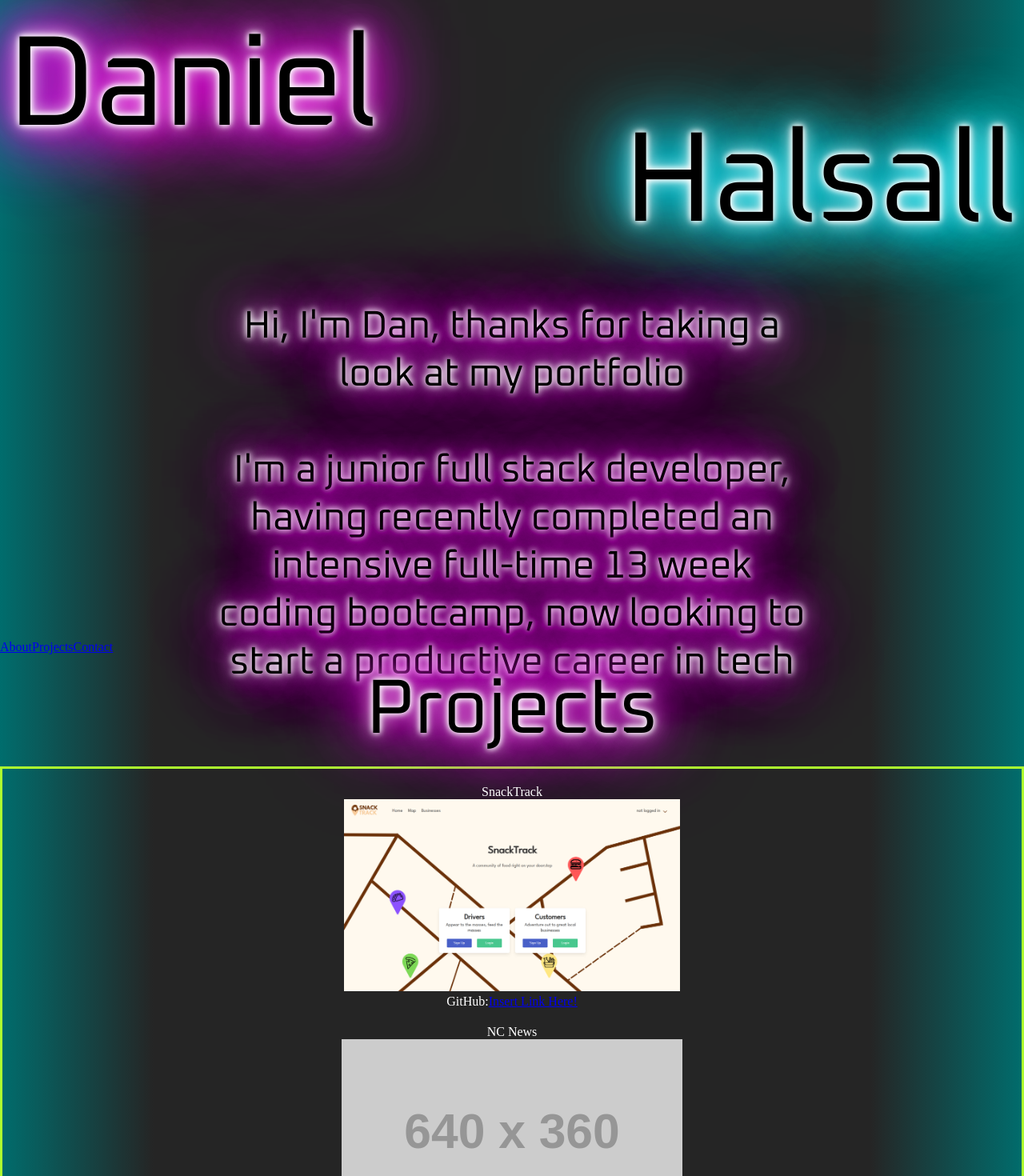
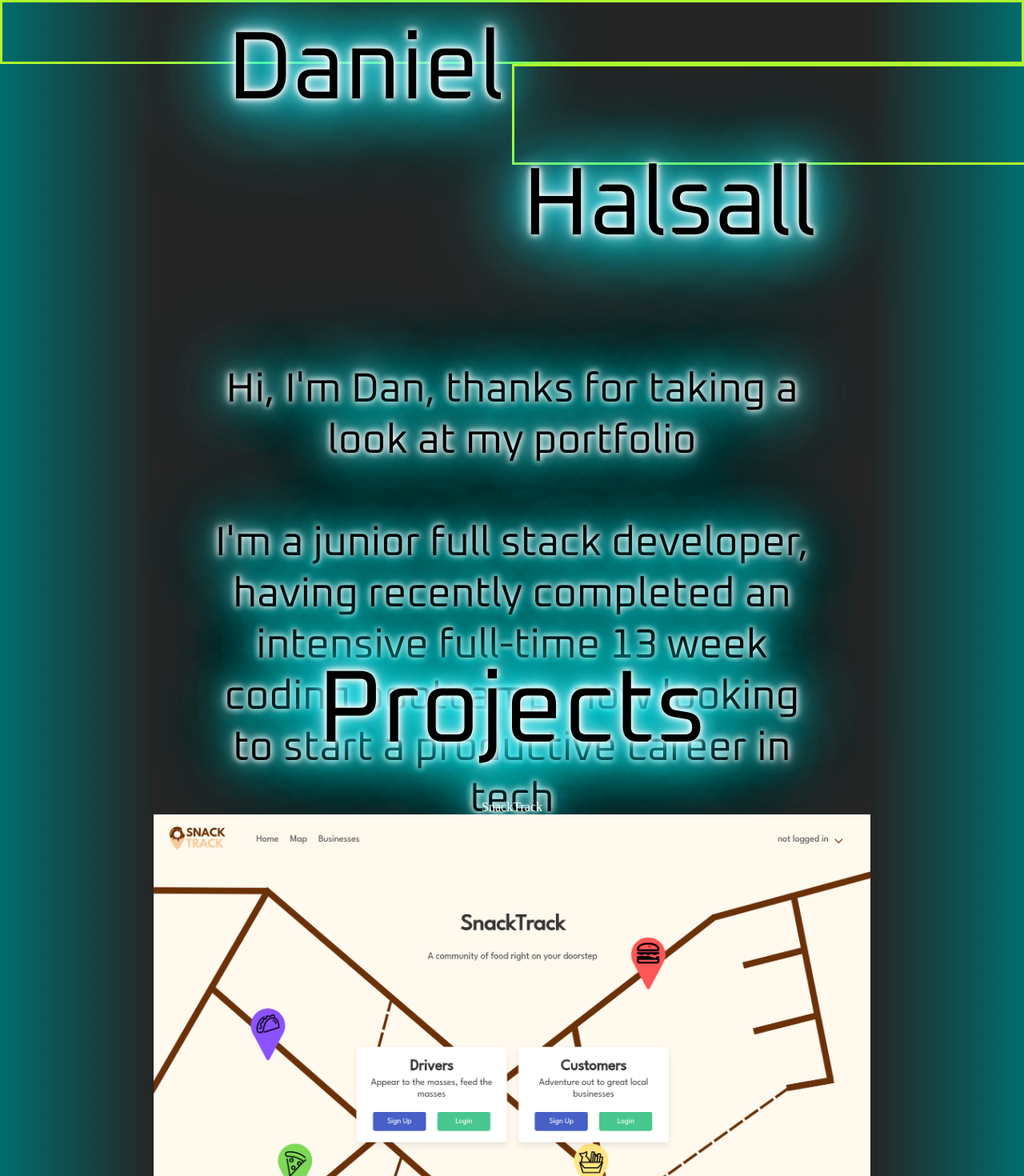
Before and after one commit to danny-817/Portfolio, a React (Vite) app: page / in a window 1280 px wide. Shown: the top 1470 px of the page at 80% size. Built offline with nearby package versions, Linux system fonts and the light colour scheme.

Commit message:
adjusting name font sizing and spacing to work on all screen sizes

```diff
--- a/src/App.css
+++ b/src/App.css
@@ -91,7 +91,7 @@ html {
   scroll-behavior: smooth;
 }
 .thumbnail {
-  max-height: 15em;
+  max-width: 70vw;
 }
 
 /* #root {
--- a/src/App.jsx
+++ b/src/App.jsx
@@ -18,7 +18,7 @@ function App() {
           </div>
           {/* <div className="fade-to-black full-page"></div> */}
 
-          <Navbar id="navbar" className="w-50" />
+          {/* <Navbar id="navbar" className="w-50" /> */}
           <div className="" id="projects">
             <Projects />
           </div>
--- a/src/components/about.jsx
+++ b/src/components/about.jsx
@@ -1,13 +1,13 @@
 export default function About() {
   return (
     <div className="landing-page scroll-snap">
-      <div className="firstname-container ">
-        <h1 className="firstname neon-glow-pink ">Daniel</h1>
+      <div className="firstname-container highlight  ">
+        <h1 className="firstname neon-glow-blue ">Daniel</h1>
       </div>
-      <div className="surname-container ">
-        <h1 className="surname neon-glow-blue">Halsall</h1>
+      <div className="surname-container highlight ">
+        <h1 className="surname neon-glow-blue  ">Halsall</h1>
       </div>
-      <p className="title neon-glow-pink  ">
+      <p className="title neon-glow-blue  ">
         Hi, I'm Dan, thanks for taking a look at my portfolio <br></br>
         <br></br>I'm a junior full stack developer, having recently completed an
         intensive full-time 13 week coding bootcamp, now looking to start a
--- a/src/components/projects.jsx
+++ b/src/components/projects.jsx
@@ -3,8 +3,8 @@ import { Link } from "react-router-dom";
 export default function Projects() {
   return (
     <div className="projects-page">
-      <h1 className="title neon-glow-pink">Projects</h1>
-      <div className="projects-container highlight">
+      <h1 className="title neon-glow-blue">Projects</h1>
+      <div className="projects-container ">
         <div className="project ">
           <h2>SnackTrack</h2>
 
--- a/src/custom/custom.css
+++ b/src/custom/custom.css
@@ -57,63 +57,63 @@ body {
   );
 
   height: 100vh;
-  /* color: rgb(255, 255, 255); */
+  width: 100vw;
+
   font-family: "Oxanium", Courier, monospace;
   align-content: center;
   justify-content: center;
-
-  /* display: flex; */
 }
-.projects-page {
+/* .projects-page {
   min-height: 100vh;
-}
+} */
 .firstname-container {
   box-sizing: border-box;
   display: block;
-  height: 15%;
+
   cursor: default;
   user-select: none;
-  max-width: 1300px;
-  margin: 0 auto 0;
+  height: 10vh;
 }
 .firstname {
   box-sizing: border-box;
-  font-size: 10rem;
+  font-size: 15vh;
   font-family: "Oxanium";
+  float: right;
+  margin: 0 50% 0 0;
 }
 .surname-container {
-  height: 15%;
+  height: 15vh;
   position: relative;
   cursor: default;
   user-select: none;
-  max-width: 1300px;
-  margin: 0 auto 0;
+  width: 50%;
+  margin: 0 0 0 50%;
 }
 .surname {
   box-sizing: border-box;
-  font-size: 10rem;
-  float: right;
+  font-size: 15vh;
+  float: left;
   font-family: "Oxanium";
 }
 .title {
   font-family: "Oxanium";
-  font-size: 6rem;
+  font-size: 10vw;
   text-align: center;
 }
 .landing-page > p {
   box-sizing: border-box;
   max-width: 1300px;
-
+  user-select: none;
   text-align: center;
-  font-size: 3em;
-  margin: 10% auto;
+  font-size: 4vw;
+  margin: 30vh auto;
   width: 60%;
 }
-.projects-container {
+/* .projects-container {
   align-content: center;
-  max-width: 1300px;
+
   margin: 0 auto 0;
-}
+} */
 .project {
   color: #ffffff;
   display: flex;
```
